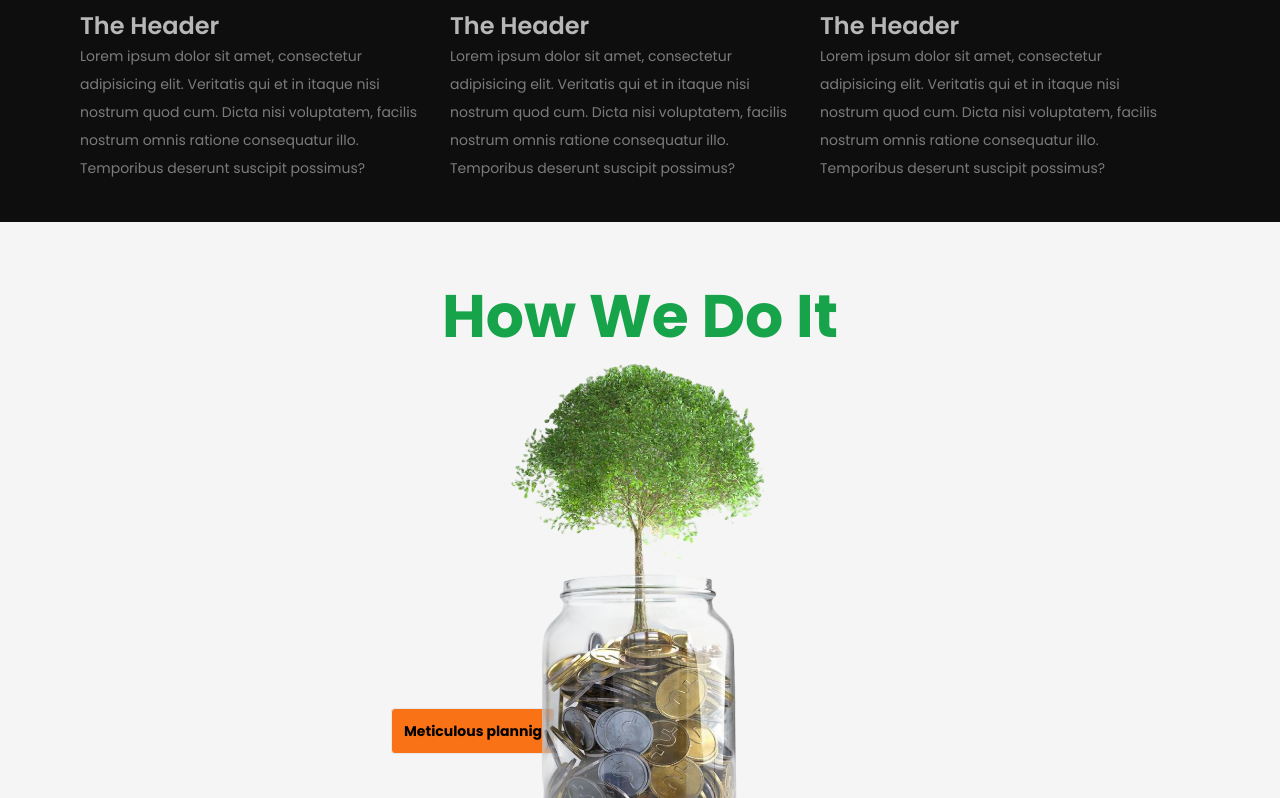
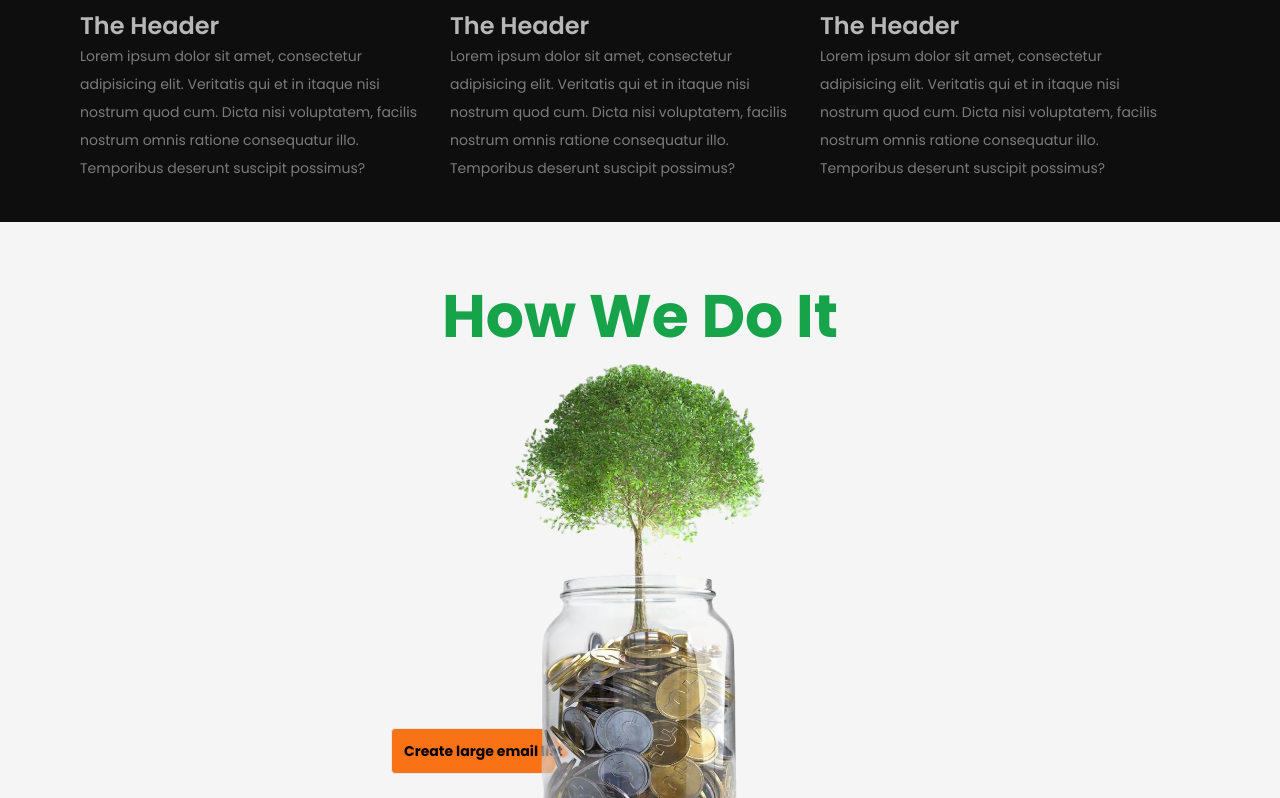
Before and after one commit to Dadedeji8/limelight, a React (Vite) app: page / in a window 1280 px wide. Shown: the part 2002-2800 px from the top of the page. Built offline with nearby package versions, Linux system fonts and the light colour scheme.

Commit message:
Update App.jsx

```diff
--- a/src/App.jsx
+++ b/src/App.jsx
@@ -64,7 +64,7 @@ function App() {
       repeat: -1, // Infinite looping
       duration: 1,
       ease: "power1.inOut"
-    });
+    }, '=');
 
   }
 
@@ -144,13 +144,13 @@ function App() {
             <div className="img-container relative items-start justify-center max-w-[450px] m-auto">
               <img src={tree} alt="" className='relative max-w-[150px] md:max-w-[260px] m-auto z-20' />
               <div className="relative text-sm left-[0.4rem] w-fit bottom-20 md:max-w-[185px] md:-left-6">
-                <h1 className="text-black bg-pink-400 p-2 md:p-3 rounded  font-bold">Accomplish goals</h1>
+                <h1 className="text-black bg-pink-400 p-2 md:p-3 rounded  font-bold">Connet with hight quality leads</h1>
               </div>
               <div className="relative text-sm -left-1 w-fit bottom-44 md:bottom-60 md:max-w-[185px] md:-left-6">
-                <h1 className="text-black border bg-orange-500 p-2 md:p-3 rounded  font-bold">Meticulous plannig</h1>
+                <h1 className="text-black border bg-orange-500 p-2 md:p-3 rounded  font-bold">Create large email list </h1>
               </div>
               <div className="relative text-sm right-[-15.2rem] w-fit bottom-48 md: max-w-[185px] md:-right-80">
-                <h1 className="text-black bg-green-400 p-2 md:p-3 rounded  font-bold"> make profit</h1>
+                <h1 className="text-black bg-green-400 p-2 md:p-3 rounded  font-bold">Close deals via cold calls</h1>
               </div>
             </div>
           </section>
```
